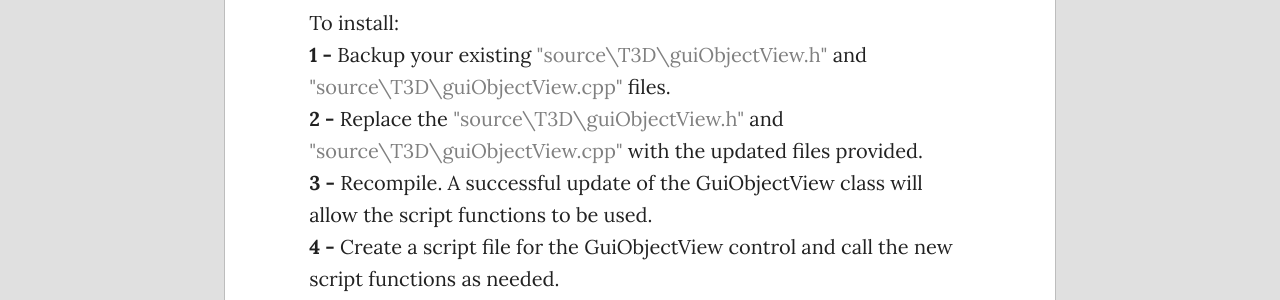
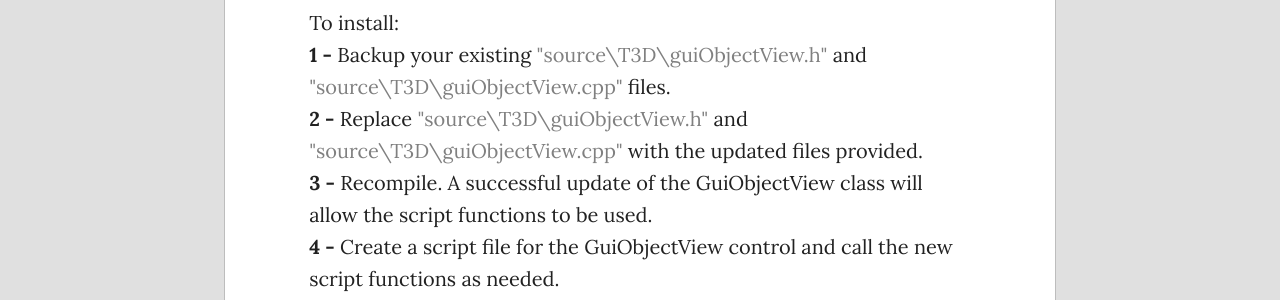
Before and after one commit to WilloWispGames/WilloWispGames.github.io, a Jekyll site: the page built from _posts/2016-09-15-ExtGuiObjView.md, in a window 1280 px wide and 900 px high, scrolled down 4738 px. Shown: the part 154-454 px from the top of the window. Built offline with Jekyll 4.4.1, drawn with Linux system fonts in a browser that asks for light colours; nearby versions of some CDN libraries; comment, search, counter and statistics services are not loaded; a style sheet for code colours, icons or effects is not loaded.

Commit message:
Update 2016-09-15-ExtGuiObjView.md

```diff
--- a/_posts/2016-09-15-ExtGuiObjView.md
+++ b/_posts/2016-09-15-ExtGuiObjView.md
@@ -101,7 +101,7 @@ This is version 1.0 of the extended GuiObjectView class. This version implements
 <h2>Installation</h2>
 To install:<br>
 <b>1 -</b> Backup your existing <font color="gray">"source\T3D\guiObjectView.h"</font> and <font color="gray">"source\T3D\guiObjectView.cpp"</font> files.<br>
-<b>2 -</b> Replace the <font color="gray">"source\T3D\guiObjectView.h"</font> and <font color="gray">"source\T3D\guiObjectView.cpp"</font> with the updated files provided.<br>
+<b>2 -</b> Replace <font color="gray">"source\T3D\guiObjectView.h"</font> and <font color="gray">"source\T3D\guiObjectView.cpp"</font> with the updated files provided.<br>
 <b>3 -</b> Recompile. A successful update of the GuiObjectView class will allow the script functions to be used.<br>
 <b>4 -</b> Create a script file for the GuiObjectView control and call the new script functions as needed. <br>
 • As time allows we will be expanding our site to include more in-depth tutorials, complete with media and script examples.
```
